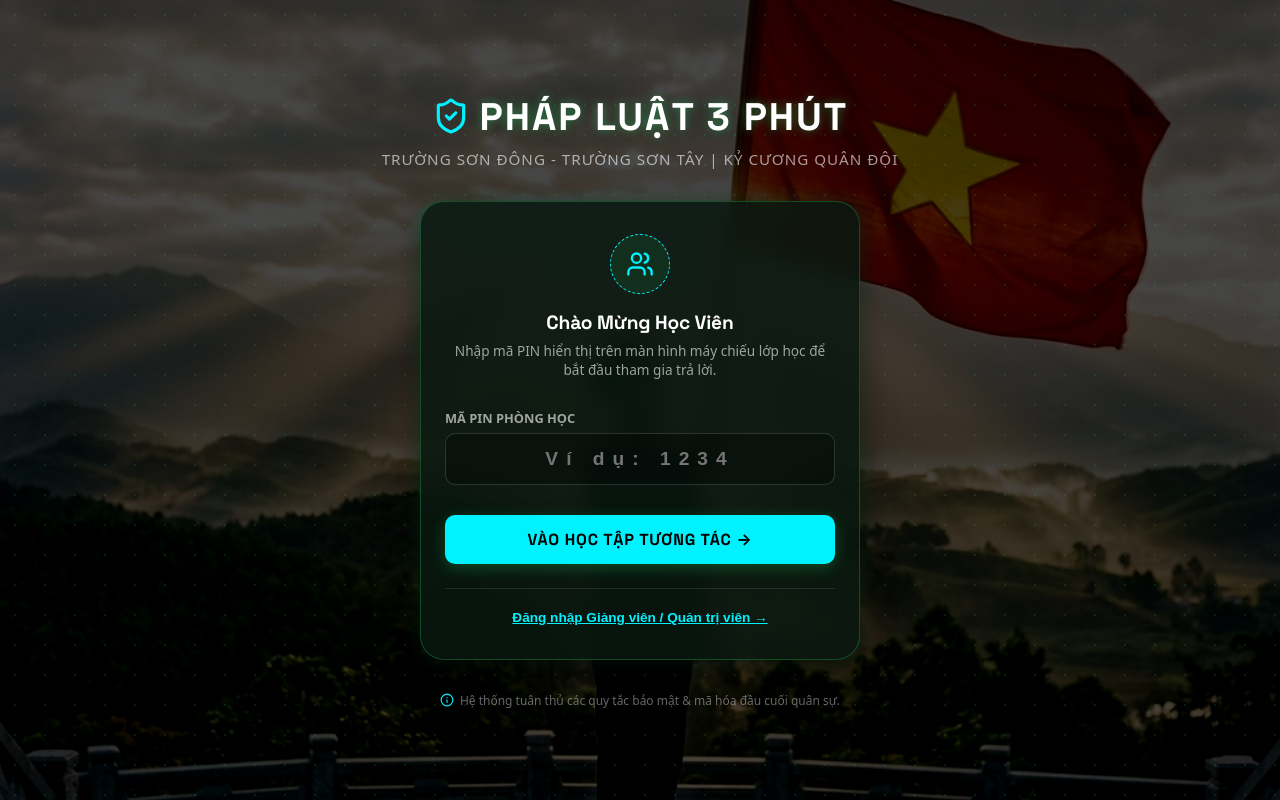
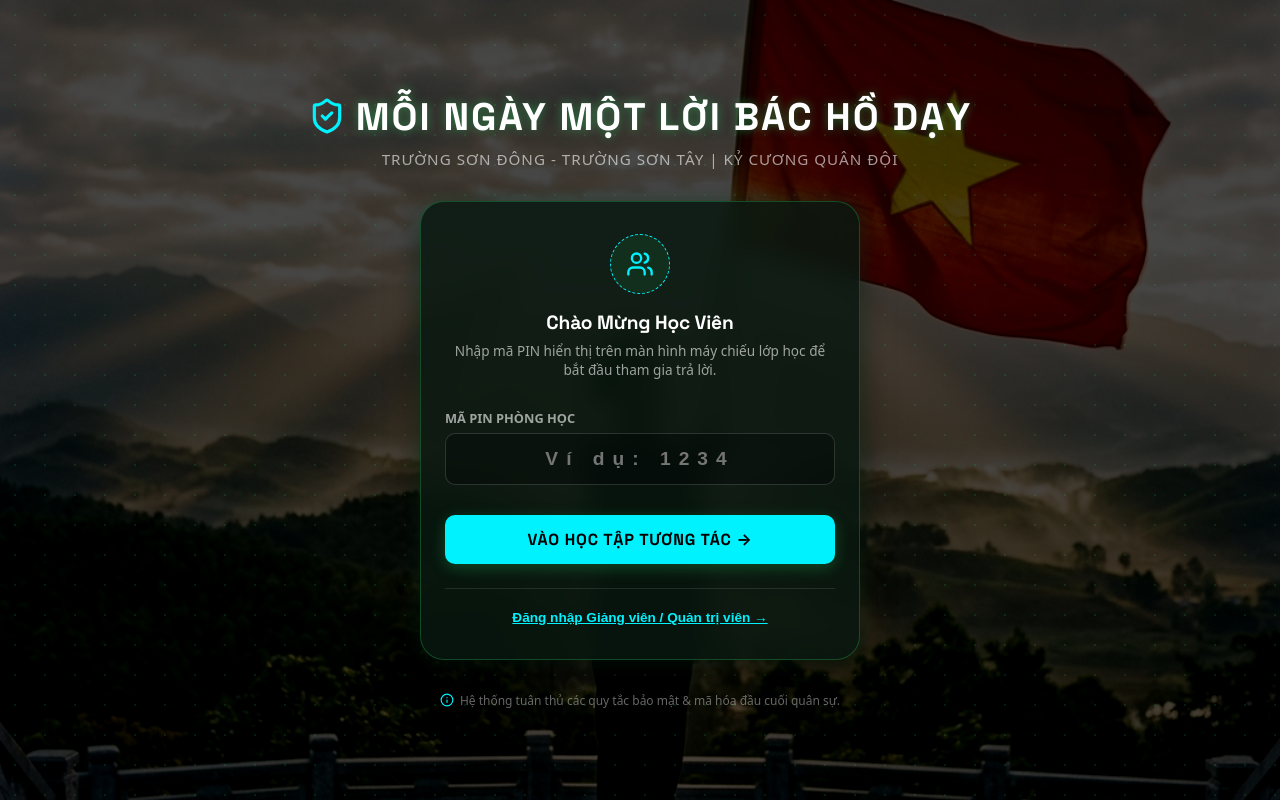
Before and after one commit to Minhhieu2503/Army-fe, a React (Vite) app: page / in a window 1280 px wide. Built offline with nearby package versions, Linux system fonts and the light colour scheme; no server answers.

Commit message:
Cap nhat tieu de trang va giao dien dang nhap

```diff
--- a/index.html
+++ b/index.html
@@ -1,15 +1,19 @@
 <!doctype html>
 <html lang="vi">
+
 <head>
   <meta charset="UTF-8" />
   <link rel="icon" type="image/svg+xml" href="/favicon.svg" />
   <meta name="viewport" content="width=device-width, initial-scale=1.0" />
-    <meta name="description" content="Hệ thống học tập pháp luật tương tác thời gian thực thông minh cho lớp học và quân đội." />
-    <title>Pháp Luật 3 Phút - Trò Chơi Tương Tác Học Tập Pháp Luật</title>
+  <meta name="description"
+    content="Hệ thống học tập pháp luật tương tác thời gian thực thông minh cho lớp học và quân đội." />
+  <title>MỖI NGÀY MỘT LỜI BÁC HỒ DẠY- Trò Chơi Tương Tác Học Tập Pháp Luật</title>
   <script src="https://accounts.google.com/gsi/client" async defer></script>
 </head>
+
 <body>
   <div id="root"></div>
   <script type="module" src="/src/main.tsx"></script>
 </body>
+
 </html>
--- a/src/pages/LoginScreen.tsx
+++ b/src/pages/LoginScreen.tsx
@@ -33,7 +33,7 @@ export const LoginScreen: React.FC<LoginScreenProps> = ({ onLoginSuccess, onStud
         } else {
           setSavedUser(parsed);
         }
-      } catch (e) {}
+      } catch (e) { }
     }
   }, []);
 
@@ -244,7 +244,7 @@ export const LoginScreen: React.FC<LoginScreenProps> = ({ onLoginSuccess, onStud
         <div style={{ display: 'flex', alignItems: 'center', justifyContent: 'center', gap: '10px', marginBottom: '8px' }}>
           <ShieldCheck size={38} style={{ color: 'var(--color-primary, #22c55e)' }} />
           <h1 style={{ fontSize: '2.4rem', fontWeight: 800, margin: 0, letterSpacing: '2px', textShadow: '0 0 10px rgba(34, 197, 94, 0.5)' }}>
-            PHÁP LUẬT 3 PHÚT
+            MỖI NGÀY MỘT LỜI BÁC HỒ DẠY
           </h1>
         </div>
         <p style={{ color: 'rgba(255, 255, 255, 0.6)', fontSize: '0.95rem', letterSpacing: '1px' }}>
```
Lines whose indentation alone changed are shown as unchanged.
